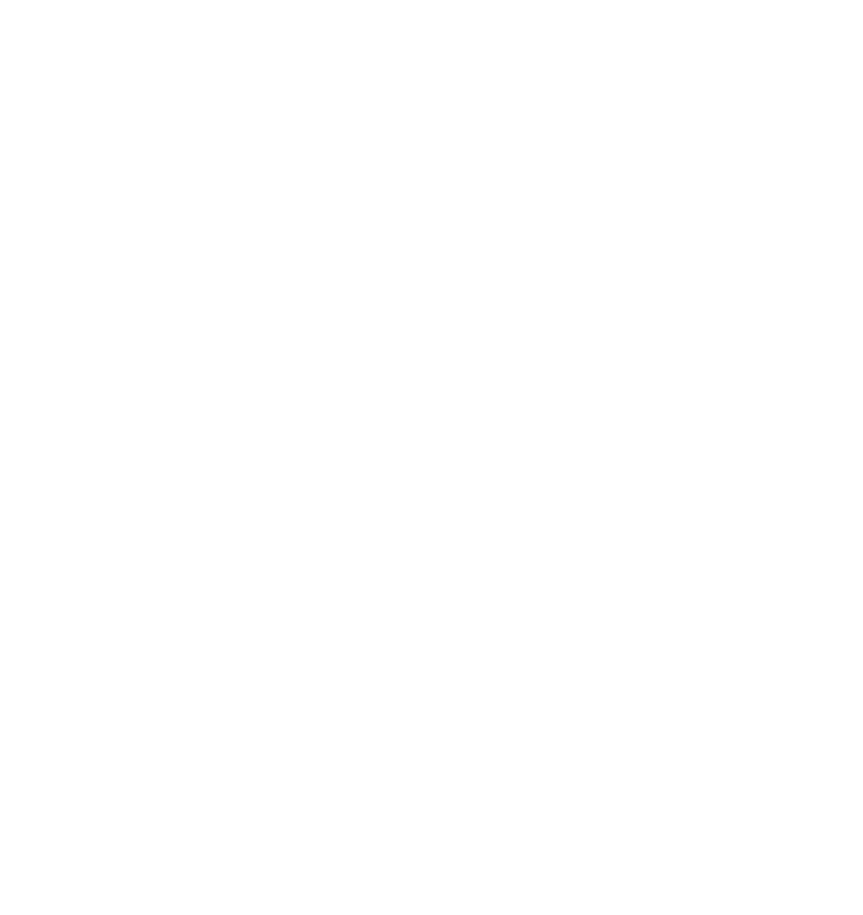
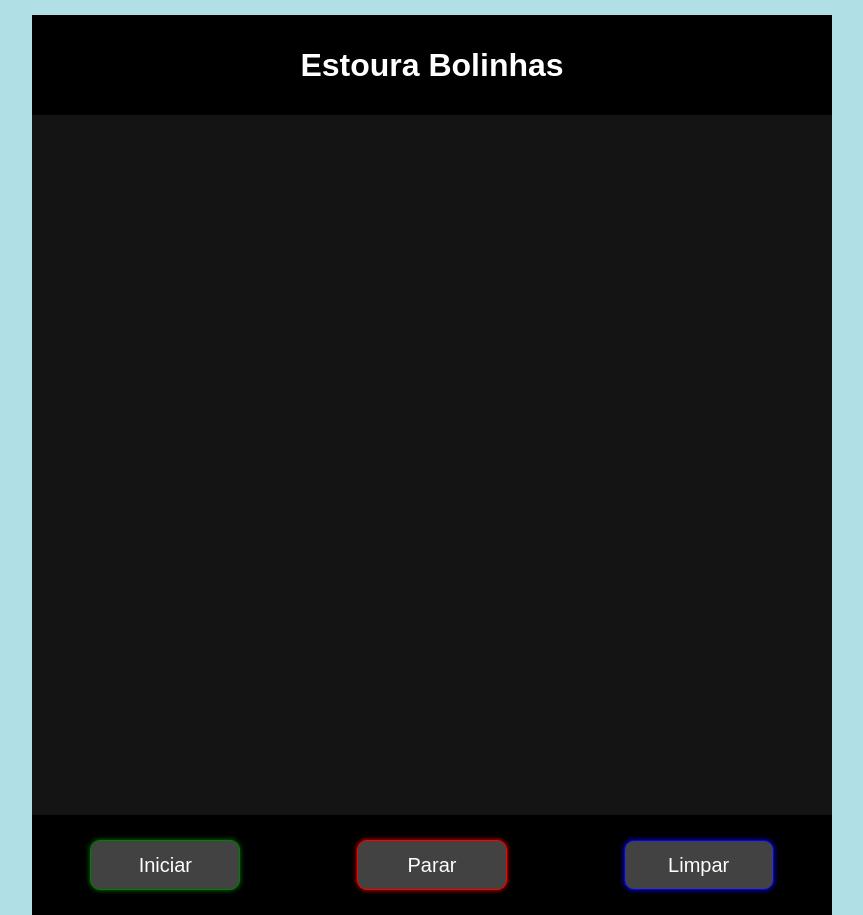
Before and after one commit to luizgfelipe/estoura-bolas, a plain HTML site: page index.html in a window 1280 px wide. Shown: the whole page, without its empty margins (168-1031 px from the left). Before the commit the page ends 800 px from the top, so only its background shows below. Drawn offline with Linux system fonts and the light colour scheme.

Commit message:
Jogo funcionando mas não 100%

```diff
--- a/assets/style.css
+++ b/assets/style.css
@@ -0,0 +1,94 @@
+.bolinha{
+    width: 20px;
+    height: 20px;
+    border-radius: 10px;
+    background-color: red;
+    position: absolute;
+}
+.fixa{
+    position: absolute !important;
+}
+
+*{
+    margin: 0;
+    padding: 0;
+    box-sizing: border-box;
+}
+
+body{
+    background-color: powderblue;
+    font-family: Arial, Helvetica, sans-serif;
+    display: flex;
+    flex-direction: column;
+    align-items: center;
+    justify-content: center;
+    width: 1200px;
+}
+
+.title{
+    display: flex;
+    justify-content: center;
+    align-items: center;
+    color: white;
+    margin-top: 15px;
+    width: 800px;
+    height: 100px;
+    background-color: black;
+}
+
+.game-body{
+    background-color: rgb(40, 73, 52);
+    width: 800px;
+    height: 800px;
+    display: flex;
+    flex-direction: column;
+    align-items: center;
+    justify-content: start;
+}
+
+.display{
+    width: 800px;
+    height: 700px;
+    background-color: rgb(20, 20, 20);
+    position: relative;
+}
+
+.controls{
+    background-color: rgb(0, 0, 0);
+    width: 800px;
+    height: 100px;
+    display: flex;
+    justify-content: space-around;
+    align-items: center;
+}
+
+.controls__button{
+    display: block;
+    background-color: rgb(66, 66, 66);
+    width: 150px;
+    height: 50px;
+    text-decoration: none;
+    color: white;
+    border-radius: 10px;
+    display: flex;
+    justify-content: center;
+    align-items: center;
+    font-size: 20px;
+}
+.controls__button:hover{
+    cursor: pointer;
+    background-color: rgb(20, 20, 20);
+}
+
+.controls__button--green{
+    border: 1px solid green;
+    box-shadow: 0px 0px 5px green !important;
+}
+.controls__button--red{
+    border: 1px solid red;
+    box-shadow: 0px 0px 5px red !important;
+}
+.controls__button--blue{
+    border: 1px solid blue;
+    box-shadow: 0px 0px 5px blue !important;
+}
--- a/index.html
+++ b/index.html
@@ -1,5 +1,5 @@
 <!DOCTYPE html>
-<html lang="en">
+<html lang="pt-br">
 <head>
     <meta charset="UTF-8">
     <meta http-equiv="X-UA-Compatible" content="IE=edge">
@@ -8,6 +8,20 @@
     <link rel="stylesheet" href="assets/style.css">
 </head>
 <body>
+    <header class="title">
+        <h1>Estoura Bolinhas</h1>
+    </header>
 
+    <section class="game-body">
+        <div class="display"></div>
+        </div>
+        <div class="controls">
+            <button class="controls__button controls__button--green" onclick="iniciarJogo()">Iniciar</button>
+            <button class="controls__button controls__button--red" onclick="pararJogo()">Parar</button>
+            <button class="controls__button controls__button--blue">Limpar</button>
+        </div>
+    </section>
+
+    <script src="script/script.js"></script>
 </body>
 </html>
--- a/script/script.js
+++ b/script/script.js
@@ -0,0 +1,34 @@
+function addBola(){
+    //Criando uma div qualquer
+    var bola = document.createElement("div");
+
+    //Setando a classe "bolinha" para a div criada anteriormente
+    bola.setAttribute("class", "bolinha");
+
+    //Definindo uma posição X
+    var position1 = Math.floor(Math.random() * 800);
+
+    //Definindo uma posição Y
+    var position2 = Math.floor(Math.random() * 700);
+
+    //Posicionando a div bola em algum lugar aleatorio
+    bola.setAttribute("style", "left:"+position1+"px; top:"+position2+"px");
+    bola.setAttribute("onclick", "estourar(this)");
+
+    //Acrescentando a bolinha dentro da div display
+    document.querySelector('.display').appendChild(bola);
+}
+
+function estourar(elemento){
+    document.querySelector('.display').removeChild(elemento);
+}
+
+var startStop;
+
+function iniciarJogo(){
+    startStop = setInterval(addBola, 500);
+}
+
+function pararJogo(){
+    clearInterval(startStop);
+}
```
